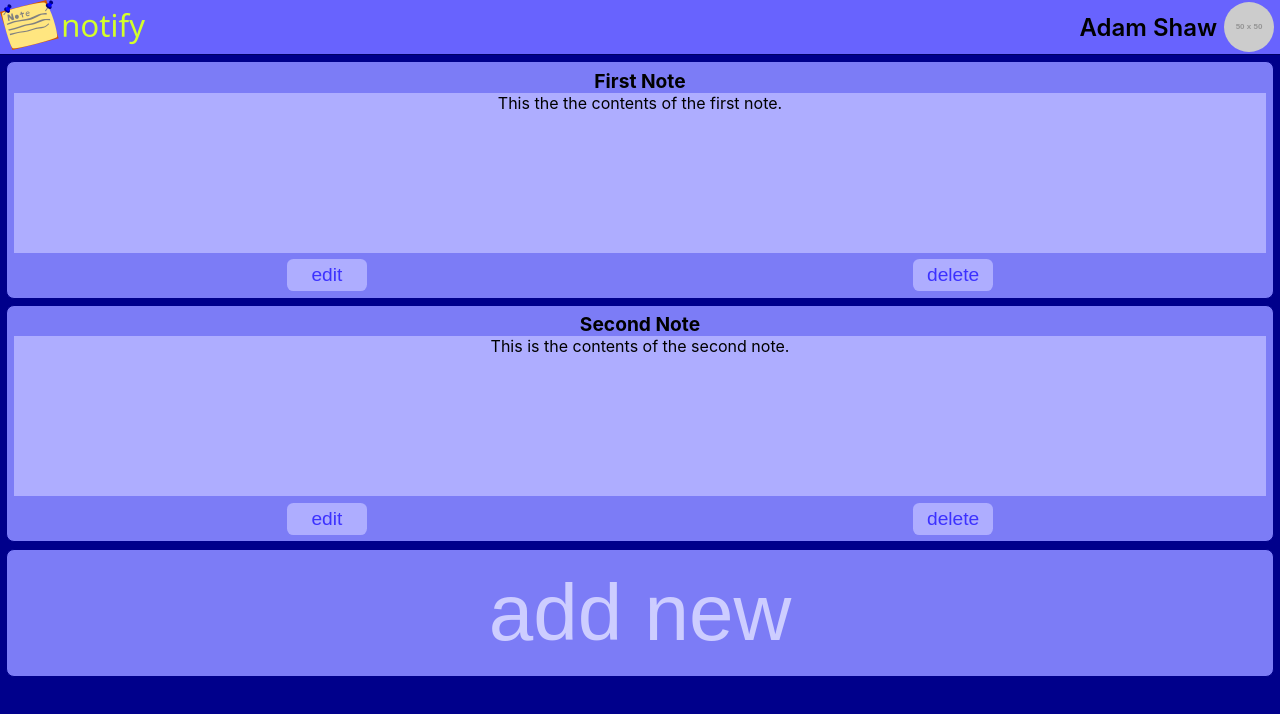
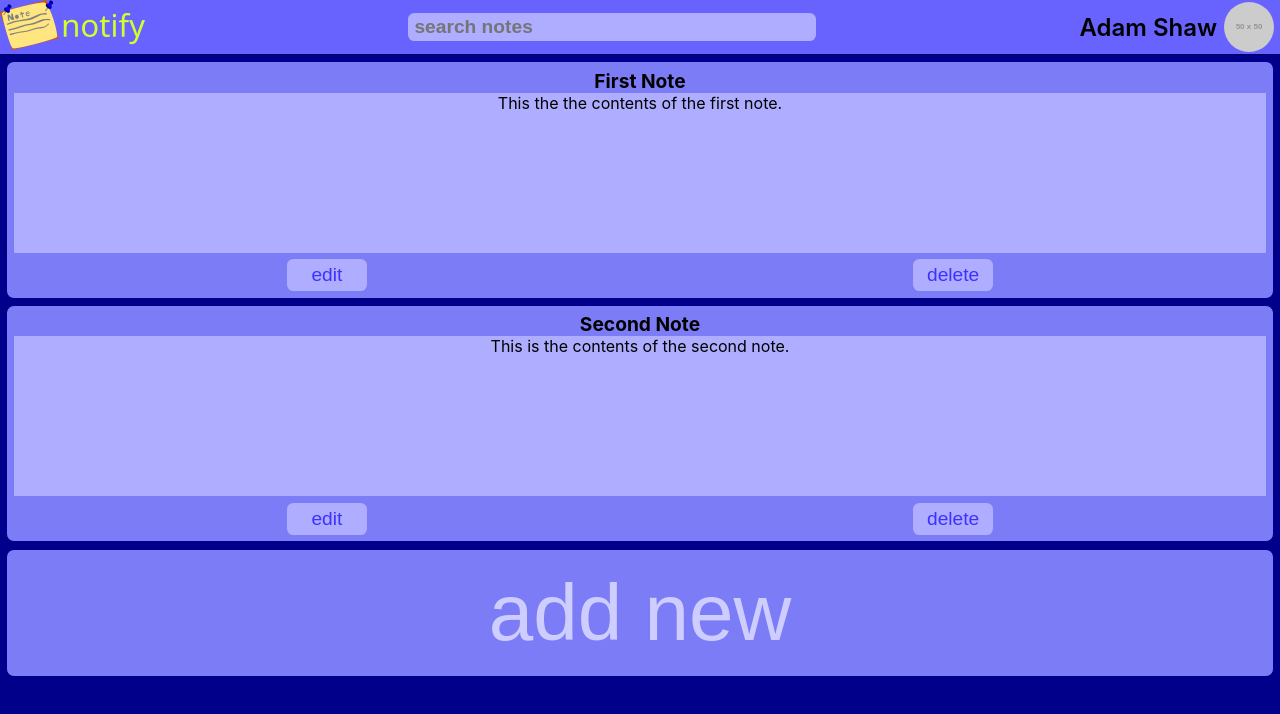
Before and after one commit to AdamShawDEV/notify-me2, a React (Create React App) app: page / in a window 1280 px wide. Shown: the top 714 px of the page. Built offline with nearby package versions, Linux system fonts and the light colour scheme.

Commit message:
Added notes filter and styled new note form

```diff
--- a/src/App.js
+++ b/src/App.js
@@ -1,18 +1,21 @@
-import logo from './logo.svg';
 import './App.css';
-import { useState } from 'react';
+import { createContext, useState } from 'react';
 import Header from './components/Header';
 import Notes from './components/Notes';
 import { useRequestData, REQUEST_STATUS } from './components/hooks/useRequestData'
+import { NoteFilterContextProvider } from './components/hooks/NoteFilterContext';
 
 function App() {
   const { data } = useRequestData();
+  const [noteFilter, setNoteFilter] = useState();
 
   return (
     <div className="App">
-      <Header />
-      <Notes notes={data} />
-    </div>
+      <NoteFilterContextProvider>
+        <Header />
+        <Notes notes={data} />
+      </NoteFilterContextProvider>
+    </div >
   );
 }
 
--- a/src/components/Header.js
+++ b/src/components/Header.js
@@ -1,11 +1,24 @@
 import styles from './modules/Header.module.css';
 import logo from './logo.png';
+import { useContext } from 'react';
+import { NoteFilterContext } from './hooks/NoteFilterContext';
 
 function Header() {
+    const { noteFilter, setNoteFilter } = useContext(NoteFilterContext);
+
+
+
     return (
         <header className={styles.header}>
             <div className={styles.logo} >
                 <img src={logo} alt='notify-me' />
+            </div>
+            <div className={styles.filterContainer}>
+                <input className={styles.filterBox}
+                    type='text'
+                    placeholder='search notes'
+                    onChange={e => setNoteFilter(e.target.value)}
+                    value={noteFilter} />
             </div>
             <div className={styles.userContainer} >
                 <span className={styles.userName}>Adam Shaw</span>
--- a/src/components/Notes.js
+++ b/src/components/Notes.js
@@ -1,22 +1,22 @@
 import styles from './modules/Notes.module.css';
 import Note from './Note';
 import { useRequestData, REQUEST_STATUS } from './hooks/useRequestData'
-import { useState } from 'react';
+import { useState, useContext } from 'react';
 import Modal from './Modal';
+import { NoteFilterContext } from './hooks/NoteFilterContext';
 
 function generateId(numChars) {
     const chars = 'abcdefghijklmnopqrstuvwxyzABCDEFGHIJKLMONPQRSTUVWXYZ1234567890';
     let output = '';
 
-    for (let i = 0; i < numChars; i++)
-    {
+    for (let i = 0; i < numChars; i++) {
         output += chars.charAt(Math.floor(Math.random() * chars.length));
     }
 
     return output;
 }
 
-function NewNoteButton( { addRecord } ) {
+function NewNoteButton({ addRecord }) {
     const [title, setTitle] = useState('');
     const [contents, setContents] = useState('');
     const [isModalOpen, setIsModalOpen] = useState(false);
@@ -44,14 +44,18 @@ function NewNoteButton( { addRecord } ) {
                 isOpen={isModalOpen}
                 handleClose={() => setIsModalOpen(false)}
                 heading='Add New Note'>
-                <form onSubmit={e => handleSubmit(e)} >
+                <form className={styles.newNoteForm}
+                    onSubmit={e => handleSubmit(e)} >
                     <label>Title:</label>
-                    <input type="text"
+                    <input className={styles.noteTitleInput}
+                    type="text"
                         onChange={e => setTitle(e.target.value)}
                         value={title}
                         required />
                     <label>Contents:</label>
-                    <textarea onChange={e => setContents(e.target.value)}
+                    <textarea
+                        className={styles.noteContentsInput}
+                        onChange={e => setContents(e.target.value)}
                         value={contents}
                         required />
                     <input type="submit" value="Submit" />
@@ -69,11 +73,16 @@ function Loading() {
 
 function Notes() {
     const { data, requestStatus, addRecord } = useRequestData();
+    const { noteFilter } = useContext(NoteFilterContext);
 
     return (
         <main className={styles.notesContainer} >
-            {requestStatus === REQUEST_STATUS.SUCCESS?
-                data.map((noteData) => <Note key={noteData.id} note={noteData} />):
+            {requestStatus === REQUEST_STATUS.SUCCESS ?
+                data.filter((noteData) => {
+                    return noteData.title.includes(noteFilter) ||
+                        noteData.contents.includes(noteFilter);
+                })
+                    .map((noteData) => <Note key={noteData.id} note={noteData} />) :
                 <Loading />}
             <NewNoteButton addRecord={addRecord} />
         </main>
--- /dev/null
+++ b/src/components/hooks/NoteFilterContext.js
@@ -0,0 +1,15 @@
+import { createContext, useState } from "react"
+
+const NoteFilterContext = createContext();
+
+function NoteFilterContextProvider({ children }) {
+    const [noteFilter, setNoteFilter] = useState('');
+
+    return (
+        <NoteFilterContext.Provider value={{noteFilter, setNoteFilter}}>
+            {children}
+        </NoteFilterContext.Provider>
+    )
+}
+
+export { NoteFilterContext, NoteFilterContextProvider  };
--- a/src/components/modules/Header.module.css
+++ b/src/components/modules/Header.module.css
@@ -20,3 +20,19 @@
 .user {
     border-radius: 50%;
 }
+
+.filterContainer {
+    align-self: center;
+}
+
+.filterBox {
+    width: 25rem;
+    height: 1.6rem;
+    background-color: rgb(174, 173, 255);
+    color: rgb(60, 49, 255);
+    font-weight: 700;
+    font-size: 1.2rem;
+    border: none;
+    border-radius: .4rem;
+    padding-left: .4rem;
+}
--- a/src/components/modules/Modal.module.css
+++ b/src/components/modules/Modal.module.css
@@ -18,7 +18,7 @@
 
 .modal {
   width: 250px;
-  background: white;
+  background: rgb(124, 124, 246);
   color: white;
   z-index: 10;
   border-radius: 16px;
@@ -29,7 +29,7 @@
 
 .modalHeader {
   height: 50px;
-  background: white;
+  background: rgb(124, 124, 246);
   overflow: hidden;
   border-top-left-radius: 16px;
   border-top-right-radius: 16px;
@@ -39,8 +39,8 @@
   margin: 0;
   padding: 10px;
   color: #2c3e50;
-  font-weight: 500;
-  font-size: 18px;
+  font-weight: 700;
+  font-size: 1.2rem;
   text-align: center;
 }
 
--- a/src/components/modules/Note.module.css
+++ b/src/components/modules/Note.module.css
@@ -7,8 +7,8 @@
 }
 
 .title {
+    font-weight: 700;
     font-size: 1.2rem;
-    font-weight: 700;
 }
 
 .contents {
--- a/src/components/modules/Notes.module.css
+++ b/src/components/modules/Notes.module.css
@@ -31,3 +31,20 @@
 .textArea {
     resize: none;
 }
+
+.newNoteForm {
+    display: flex;
+    flex-direction: column;
+}
+
+.noteContentsInput {
+    resize: none;
+    height: 10rem;
+}
+
+.noteTitleInput, .noteContentsInput {
+    background-color: rgb(174, 173, 255);
+    border: none;
+    border-radius: 0.4rem;
+    padding: 0 .4rem;
+}
```
